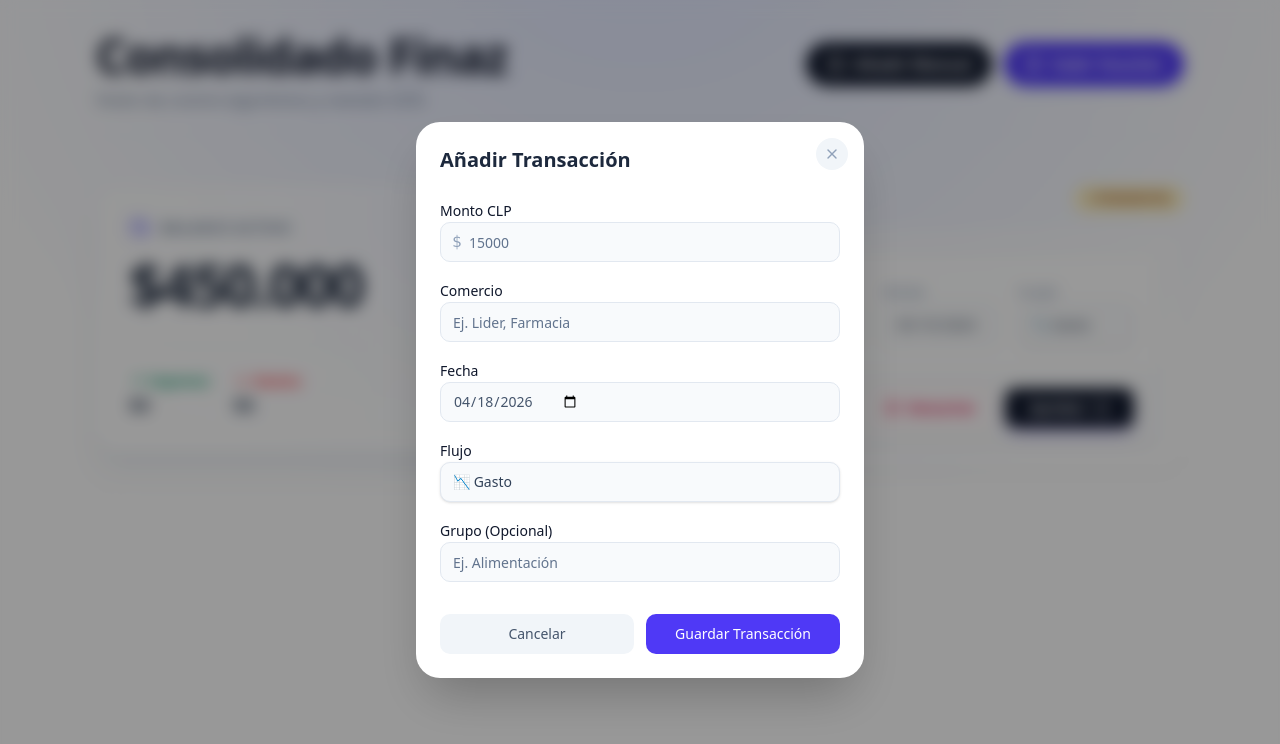
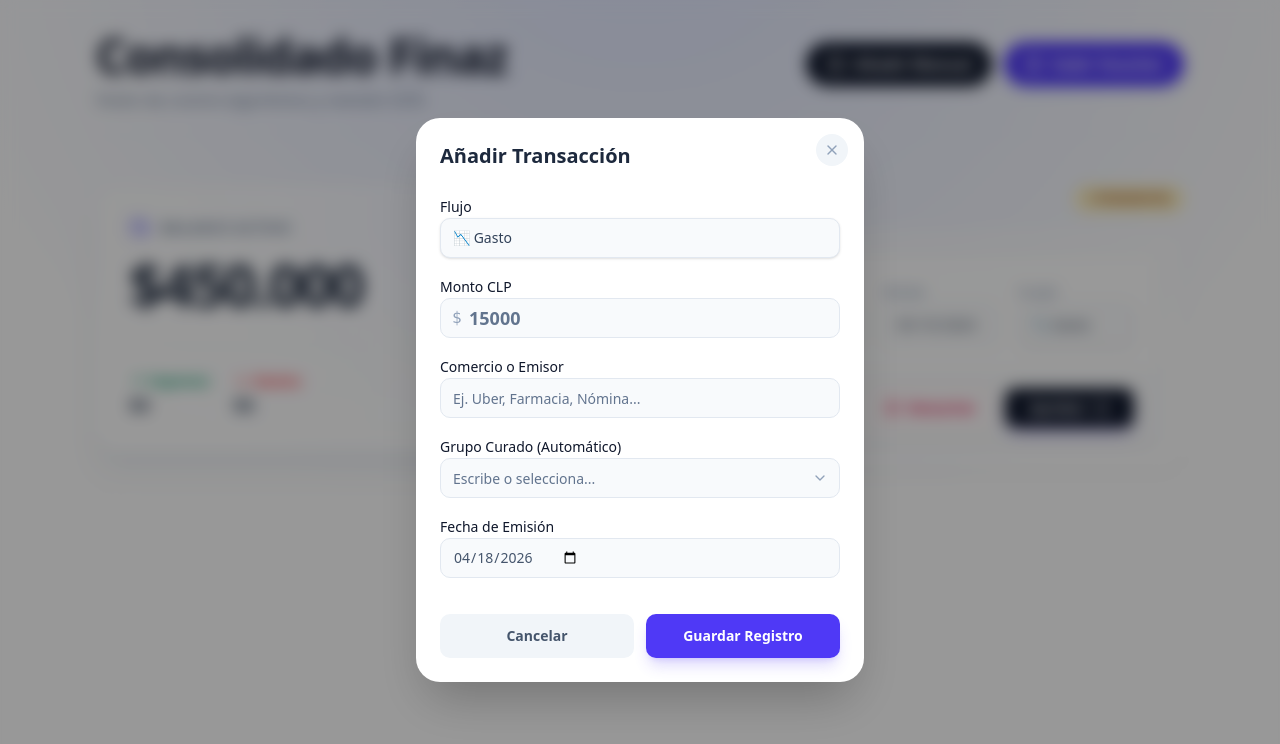
Before and after one commit to brasch2000-code/Finaz, a Next.js app: page / in a window 1280 px wide. Both pictures are taken after a click on the button "Añadir Manual". Shown: the top 744 px of the page. Built offline with nearby package versions, Linux system fonts and the light colour scheme.

Commit message:
feat: smart group combobox and safer transations

```diff
--- /dev/null
+++ b/src/actions/groups.ts
@@ -0,0 +1,12 @@
+"use server";
+
+import { dbMock } from "@/lib/db-mock";
+
+export async function fetchGroups(type: string): Promise<string[]> {
+  try {
+    return await dbMock.getUsedGroups(type);
+  } catch (error) {
+    console.error("Error fetching groups:", error);
+    return [];
+  }
+}
--- a/src/components/TransactionForm.tsx
+++ b/src/components/TransactionForm.tsx
@@ -1,8 +1,9 @@
 "use client";
 
-import { useState } from "react";
-import { PlusCircle, X } from "lucide-react";
+import { useState, useEffect, useRef } from "react";
+import { PlusCircle, X, ChevronDown, Check } from "lucide-react";
 import { addManualTransaction } from "@/actions/transactions";
+import { fetchGroups } from "@/actions/groups";
 import { Button } from "@/components/ui/button";
 import { Input } from "@/components/ui/input";
 import { Label } from "@/components/ui/label";
@@ -10,17 +11,54 @@ import { Label } from "@/components/ui/label";
 export function TransactionForm() {
   const [isOpen, setIsOpen] = useState(false);
   const [loading, setLoading] = useState(false);
+  const [errorMsg, setErrorMsg] = useState<string | null>(null);
+
+  const [type, setType] = useState("GASTO");
+  const [groupSearch, setGroupSearch] = useState("");
+  const [groups, setGroups] = useState<string[]>([]);
+  const [isGroupDropdownOpen, setIsGroupDropdownOpen] = useState(false);
+
+  const dropdownRef = useRef<HTMLDivElement>(null);
+
+  useEffect(() => {
+    if (isOpen) {
+      fetchGroups(type).then(setGroups);
+      // Resetear grupo al cambiar tipo si el usuario no ha escrito nada definitivo
+      setGroupSearch("");
+    }
+  }, [type, isOpen]);
+
+  useEffect(() => {
+    const handleClickOutside = (event: MouseEvent) => {
+      if (dropdownRef.current && !dropdownRef.current.contains(event.target as Node)) {
+        setIsGroupDropdownOpen(false);
+      }
+    };
+    document.addEventListener("mousedown", handleClickOutside);
+    return () => document.removeEventListener("mousedown", handleClickOutside);
+  }, []);
+
+  const filteredGroups = groups.filter(g => g.toLowerCase().includes(groupSearch.toLowerCase()));
+  const exactMatch = groups.find(g => g.toLowerCase() === groupSearch.trim().toLowerCase());
+  const showAddOption = groupSearch.trim() !== "" && !exactMatch;
 
   const handleSubmit = async (e: React.FormEvent<HTMLFormElement>) => {
     e.preventDefault();
     setLoading(true);
+    setErrorMsg(null);
     try {
       const formData = new FormData(e.currentTarget);
-      await addManualTransaction(formData);
-      setIsOpen(false);
+      formData.set("group", groupSearch.trim()); // Forzar el valor del combobox
+
+      const result = await addManualTransaction(formData);
+      if (result.success) {
+        setIsOpen(false);
+      } else {
+        setErrorMsg(result.error || "Error al registrar.");
+      }
     } catch (error) {
       console.error(error);
-      alert("Error al agregar la transacción");
+      setErrorMsg("Ocurrió un fallo en el cliente antes del envío.");
     } finally {
       setLoading(false);
     }
@@ -41,48 +79,113 @@ export function TransactionForm() {
             <button
               onClick={() => setIsOpen(false)}
               className="absolute right-4 top-4 text-slate-400 hover:text-slate-600 bg-slate-100 hover:bg-slate-200 rounded-full p-2 transition-colors flex items-center justify-center h-8 w-8"
+              type="button"
             >
               <X className="w-4 h-4" />
             </button>
 
             <h2 className="text-xl font-bold text-slate-800 mb-6">Añadir Transacción</h2>
 
+            {errorMsg && (
+              <div className="mb-4 p-3 rounded-lg bg-rose-50 text-rose-600 text-sm font-medium border border-rose-100">
+                {errorMsg}
+              </div>
+            )}
+
             <form onSubmit={handleSubmit} className="space-y-4">
               <div className="space-y-2">
-                <Label htmlFor="amount">Monto CLP</Label>
-                <div className="relative">
-                  <span className="absolute left-3 top-1/2 -translate-y-1/2 text-slate-400 font-mono">$</span>
-                  <Input required id="amount" name="amount" type="number" className="pl-7 bg-slate-50 border-slate-200 focus:ring-indigo-200" placeholder="15000" />
-                </div>
-              </div>
-
-              <div className="space-y-2">
-                <Label htmlFor="merchant">Comercio</Label>
-                <Input required id="merchant" name="merchant" className="bg-slate-50 border-slate-200" placeholder="Ej. Lider, Farmacia" />
-              </div>
-
-              <div className="space-y-2">
-                <Label htmlFor="date">Fecha</Label>
-                <Input required id="date" name="date" type="date" className="bg-slate-50 text-slate-600 border-slate-200" defaultValue={new Date().toISOString().split("T")[0]} />
-              </div>
-
-              <div className="space-y-2">
                 <Label htmlFor="type">Flujo</Label>
-                <select name="type" required className="w-full rounded-md border border-slate-200 bg-slate-50 px-3 h-10 text-sm font-medium text-slate-700 shadow-sm focus:outline-none focus:ring-2 focus:ring-indigo-200 appearance-none">
+                <select
+                  id="type"
+                  name="type"
+                  required
+                  value={type}
+                  onChange={(e) => setType(e.target.value)}
+                  className="w-full rounded-md border border-slate-200 bg-slate-50 px-3 h-10 text-sm font-medium text-slate-700 shadow-sm focus:outline-none focus:ring-2 focus:ring-indigo-200 appearance-none"
+                >
                   <option value="GASTO">📉 Gasto</option>
                   <option value="INGRESO">📈 Ingreso</option>
                 </select>
               </div>
 
               <div className="space-y-2">
-                <Label htmlFor="group">Grupo (Opcional)</Label>
-                <Input id="group" name="group" className="bg-slate-50 border-slate-200" placeholder="Ej. Alimentación" />
+                <Label htmlFor="amount">Monto CLP</Label>
+                <div className="relative">
+                  <span className="absolute left-3 top-1/2 -translate-y-1/2 text-slate-400 font-mono">$</span>
+                  <Input required id="amount" name="amount" type="number" className="pl-7 bg-slate-50 border-slate-200 focus:ring-indigo-200 text-lg font-semibold" placeholder="15000" />
+                </div>
               </div>
 
-              <div className="pt-4 flex gap-3">
-                <Button type="button" className="flex-1 bg-slate-100 text-slate-600 hover:bg-slate-200" onClick={() => setIsOpen(false)}>Cancelar</Button>
-                <Button type="submit" className="flex-1 bg-indigo-600 hover:bg-indigo-700 text-white" disabled={loading}>
-                  {loading ? "Guardando..." : "Guardar Transacción"}
+              <div className="space-y-2">
+                <Label htmlFor="merchant">Comercio o Emisor</Label>
+                <Input required id="merchant" name="merchant" className="bg-slate-50 border-slate-200" placeholder="Ej. Uber, Farmacia, Nómina..." />
+              </div>
+
+              <div className="space-y-2 relative" ref={dropdownRef}>
+                <Label htmlFor="groupSearch">Grupo Curado (Automático)</Label>
+                <div className="relative">
+                  <Input
+                    id="groupSearch"
+                    className="bg-slate-50 border-slate-200 pr-10"
+                    placeholder="Escribe o selecciona..."
+                    value={groupSearch}
+                    onChange={(e) => {
+                      setGroupSearch(e.target.value);
+                      setIsGroupDropdownOpen(true);
+                    }}
+                    onFocus={() => setIsGroupDropdownOpen(true)}
+                    autoComplete="off"
+                  />
+                  <div className="absolute right-3 top-1/2 -translate-y-1/2 text-slate-400 pointer-events-none">
+                    <ChevronDown className="w-4 h-4" />
+                  </div>
+                </div>
+
+                {isGroupDropdownOpen && (
+                  <div className="absolute top-[calc(100%+4px)] left-0 w-full bg-white border border-slate-200 rounded-xl shadow-xl z-50 max-h-48 overflow-y-auto p-1 animate-in fade-in slide-in-from-top-2">
+                    {filteredGroups.map(g => (
+                      <button
+                        key={g}
+                        type="button"
+                        onClick={() => {
+                          setGroupSearch(g);
+                          setIsGroupDropdownOpen(false);
+                        }}
+                        className="w-full text-left px-3 py-2 text-sm text-slate-700 hover:bg-slate-100 rounded-md transition-colors flex items-center justify-between group"
+                      >
+                        {g}
+                        {g === exactMatch && <Check className="w-4 h-4 text-indigo-600" />}
+                      </button>
+                    ))}
+
+                    {filteredGroups.length === 0 && !showAddOption && (
+                      <div className="px-3 py-2 text-sm text-slate-400 text-center italic">
+                        No hay grupos usados de este flujo. Escribe uno nuevo.
+                      </div>
+                    )}
+
+                    {showAddOption && (
+                      <button
+                        type="button"
+                        onClick={() => setIsGroupDropdownOpen(false)}
+                        className="w-full text-left px-3 py-2 text-sm font-medium text-indigo-600 bg-indigo-50 hover:bg-indigo-100 rounded-md transition-colors mt-1 border border-indigo-100/50"
+                      >
+                        <span className="opacity-70 mr-1">Crear grupo:</span> "{groupSearch.trim()}"
+                      </button>
+                    )}
+                  </div>
+                )}
+              </div>
+
+               <div className="space-y-2">
+                <Label htmlFor="date">Fecha de Emisión</Label>
+                <Input required id="date" name="date" type="date" className="bg-slate-50 text-slate-600 border-slate-200" defaultValue={new Date().toISOString().split("T")[0]} />
+              </div>
+
+              <div className="pt-5 flex gap-3">
+                <Button type="button" className="flex-1 bg-slate-100 text-slate-600 hover:bg-slate-200 font-semibold h-11" onClick={() => setIsOpen(false)}>Cancelar</Button>
+                <Button type="submit" className="flex-1 bg-indigo-600 hover:bg-indigo-700 text-white font-semibold h-11 shadow-lg shadow-indigo-600/20" disabled={loading}>
+                  {loading ? "Guardando..." : "Guardar Registro"}
                 </Button>
               </div>
             </form>
--- a/src/lib/db-mock.ts
+++ b/src/lib/db-mock.ts
@@ -38,6 +38,13 @@ class MockDB {
     return this.transactions.filter(t => t.status === TransactionStatus.PENDING_REVIEW);
   }
 
+  async getUsedGroups(type: string): Promise<string[]> {
+    const groups = this.transactions
+      .filter(t => t.type === type && t.group)
+      .map(t => t.group as string);
+    return Array.from(new Set(groups)).sort();
+  }
+
   async getApprovedTransactions(): Promise<Transaction[]> {
     return this.transactions
       .filter(t => t.status === TransactionStatus.APPROVED)
```
Also changed, not shown: src/actions/transactions.ts (+8 -4 lines).
